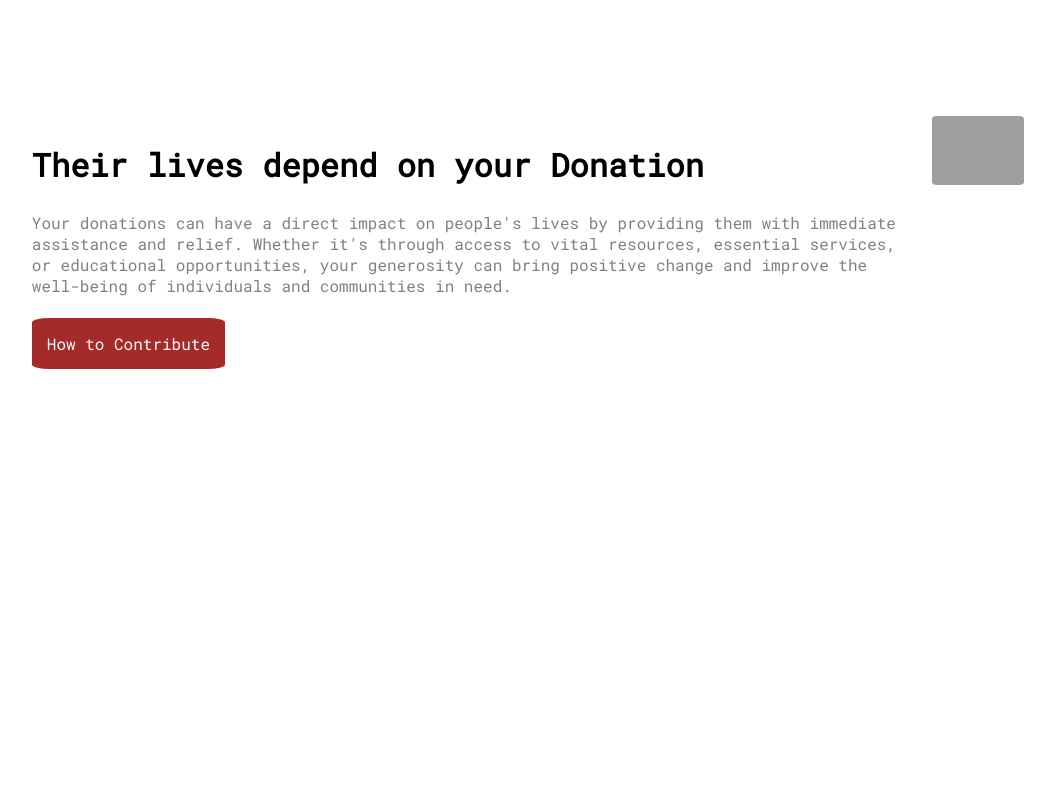
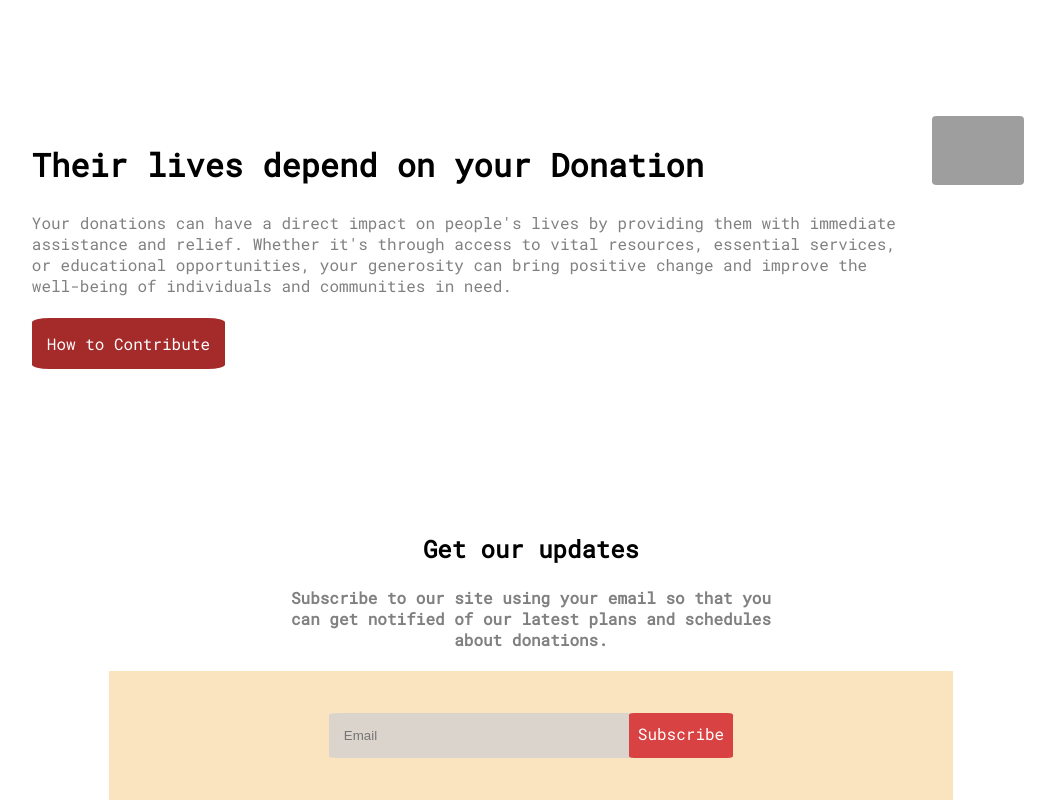
Before and after one commit to Barshonwebdev/donate-now, a plain HTML site: page index.html in a window 1280 px wide. Shown: the part 1975-2775 px from the top of the page, without its empty margins (109-1164 px from the left). Before the commit the page ends 2470 px from the top, so only its background shows below. Drawn offline with Linux system fonts and the light colour scheme; grey boxes are pictures that could not be loaded.

Commit message:
email and subscribe

```diff
--- a/donate.css
+++ b/donate.css
@@ -87,3 +87,27 @@ body{
     margin-left: 15%;
     border-radius: 5%;
 }
+
+.email-section{
+    text-align: center;
+    margin-top: 3%;
+    padding-left: 17%;
+    padding-right: 17%;
+}
+
+.email-subscribe{
+    display: flex;
+    justify-content: center;
+    padding: 5%;
+    background-color: rgb(250, 228, 192);
+
+
+}
+.subscribe-button{
+
+        text-decoration: none;
+        text-align: center;
+        background: rgb(216, 66, 66);
+        padding: 10px 9px;
+        border-radius: 5%;
+}
--- a/index.html
+++ b/index.html
@@ -75,5 +75,17 @@
             <img src="./images/donation3.jpg" alt="">
         </div>
     </section>
+    <section class="email-section">
+        <h1>Get our updates</h1>
+        <h4 style="color: gray; padding-left: 20%; padding-right: 20%;">Subscribe to our site using your email so that you can get notified of our latest plans and schedules about donations.</h4>
+        <div class="email-subscribe">
+        <div>
+            <input style="background-color: rgba(212, 209, 208, 0.815); width: 300px; padding: 5%; border-radius: 3%; border: none;" type="email" name="" placeholder="Email" id="">
+        </div>
+        <div class="subscribe-button">
+            <a style=" color: white; text-decoration: none; " href="">Subscribe</a>
+        </div>
+        </div>
+    </section>
 </body>
 </html>
```
